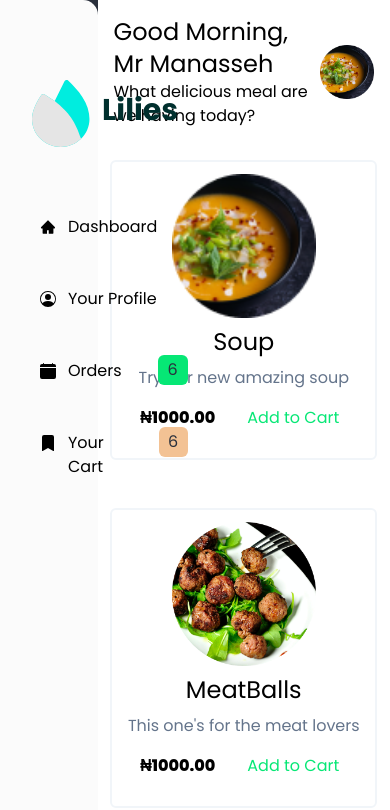
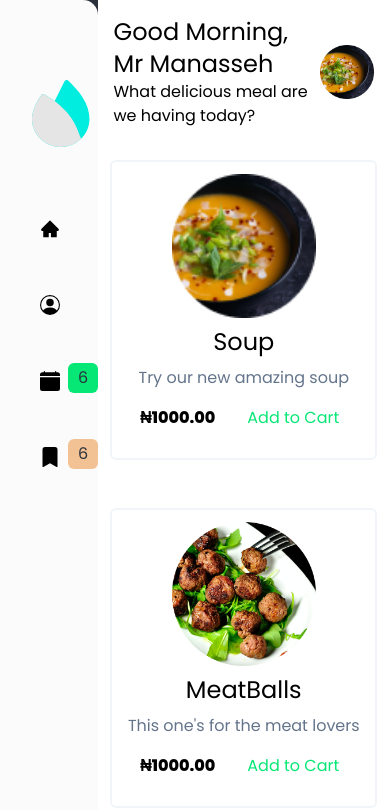
Before and after one commit to manaboy-07/Lilies, a React (Create React App) app: page /Dashboard in a window 390 px wide. Shown: the top 810 px of the page. Built offline with nearby package versions, Linux system fonts and the light colour scheme.

Commit message:
finished order page'

```diff
--- a/src/Pages/Login.jsx
+++ b/src/Pages/Login.jsx
@@ -12,9 +12,13 @@ function Login() {
     setShow((prevState) => !prevState);
   };
   return (
-    <div className='sign flex justify-center items-center bg-neutral py-4'>
+    <div className='sign flex flex-col md:flex-row justify-center items-center bg-neutral py-4'>
       <div>
-        <img src={LoginImg} alt='' className='signImg' />
+        <img
+          src={LoginImg}
+          alt=''
+          className='signImg flex items-center justify-center ml-8 my-3 md:ml-0 md:my-0'
+        />
       </div>
       <div>
         <form action='' className='mr-10' onSubmit={handleSubmit}>
--- a/src/Pages/SignUp.jsx
+++ b/src/Pages/SignUp.jsx
@@ -12,9 +12,13 @@ function SignUp() {
     setShow((prevState) => !prevState);
   };
   return (
-    <div className='sign flex justify-center items-center bg-neutral py-4'>
+    <div className='sign flex flex-col md:flex-row justify-center items-center bg-neutral py-4'>
       <div>
-        <img src={Register} alt='' className='signImg' />
+        <img
+          src={Register}
+          alt=''
+          className='signImg flex items-center justify-center ml-8 my-3 md:ml-0 md:my-0'
+        />
       </div>
       <div>
         <form action='' className='mr-12' onSubmit={handleSubmit}>
--- a/src/components/OrderList.jsx
+++ b/src/components/OrderList.jsx
@@ -69,7 +69,7 @@ function OrderList({ image, des, showOrder, hideOrder, setShowOrder }) {
             +
           </button>
         </div>
-        <div className='mx-3 my-2'>
+        <div className='mx-3 mb-2 my-2'>
           <button className='text-white btn rounded-none font-bold cursor-pointer p-3 bg-primary outline-none hover:bg-primary'>
             Add To Cart
           </button>
--- a/src/components/SideMenu.jsx
+++ b/src/components/SideMenu.jsx
@@ -21,43 +21,46 @@ function SideMenu() {
       <section className='bg-white flex px-8 py-20 side-bar '>
         <div className='flex flex-col'>
           <div className='logo flex '>
-            <img src={Logo} alt='' />
-            <h2 className='text-3xl font-bold text-primary mt-3 mx-3'>
+            <Link to='/'>
+              {" "}
+              <img src={Logo} alt='' />
+            </Link>
+            <h2 className='text-3xl font-bold text-primary mt-3 mx-3 hidden md:block'>
               <Link to='/'>Lilies</Link>
             </h2>
           </div>
           {/* List items */}
           <ul className='side-list py-8 text-black'>
-            <li className='flex my-6 px-2 rounded-md cursor-pointer py-2 hover:bg-slate-200'>
+            <li className='flex my-6 px-2 rounded-md cursor-pointer py-2 md:hover:bg-slate-200'>
               <div>
-                <AiFillHome className='my-2' />
+                <AiFillHome className='my-2 text-xl hover:text-info' />
               </div>
-              <h3 className='mx-3 my-1'>Dashboard</h3>
+              <h3 className='mx-3 my-1 hidden md:block'>Dashboard</h3>
             </li>
-            <li className='flex my-6 px-2 rounded-md cursor-pointer py-2 hover:bg-slate-200'>
+            <li className='flex my-6 px-2 rounded-md cursor-pointer py-2 md:hover:bg-slate-200'>
               <div>
-                <BsPersonCircle className='my-2' />
+                <BsPersonCircle className='my-2 text-xl hover:text-info' />
               </div>
-              <h3 className='mx-3 my-1'>Your Profile</h3>
+              <h3 className='mx-3 my-1 hidden md:block'>Your Profile</h3>
             </li>
 
-            <li className='flex my-6 px-2 rounded-md cursor-pointer py-2 hover:bg-slate-200'>
+            <li className='flex my-6 px-2 rounded-md cursor-pointer py-2 md:hover:bg-slate-200 '>
               <div className='flex'>
                 <div>
-                  <BsFillCalendarFill className='my-2' />
+                  <BsFillCalendarFill className='my-2 text-xl hover:text-info' />
                 </div>
-                <h3 className='mx-3 my-1'>Orders</h3>
+                <h3 className='mx-3 my-1 hidden md:block'>Orders</h3>
               </div>
-              <button className='bg-info rounded-md btn-menu text-base-100 ml-6'>
+              <button className='bg-info rounded-md btn-menu text-base-100 ml-2 md:ml-6'>
                 6
               </button>
             </li>
-            <li className='flex my-6 px-2 rounded-md cursor-pointer py-2 hover:bg-slate-200'>
+            <li className='flex my-6 px-2 rounded-md cursor-pointer py-2 md:hover:bg-slate-200'>
               <div className='flex'>
                 <div>
-                  <BsFillBookmarkFill className='my-2' />
+                  <BsFillBookmarkFill className='my-2 text-xl hover:text-info' />
                 </div>
-                <h3 className='mx-3 my-1'>Your Cart</h3>
+                <h3 className='mx-3 my-1 hidden md:block'>Your Cart</h3>
               </div>
               <button className='bg-warning rounded-md btn-menu text-base-100 ml-2'>
                 6
```
